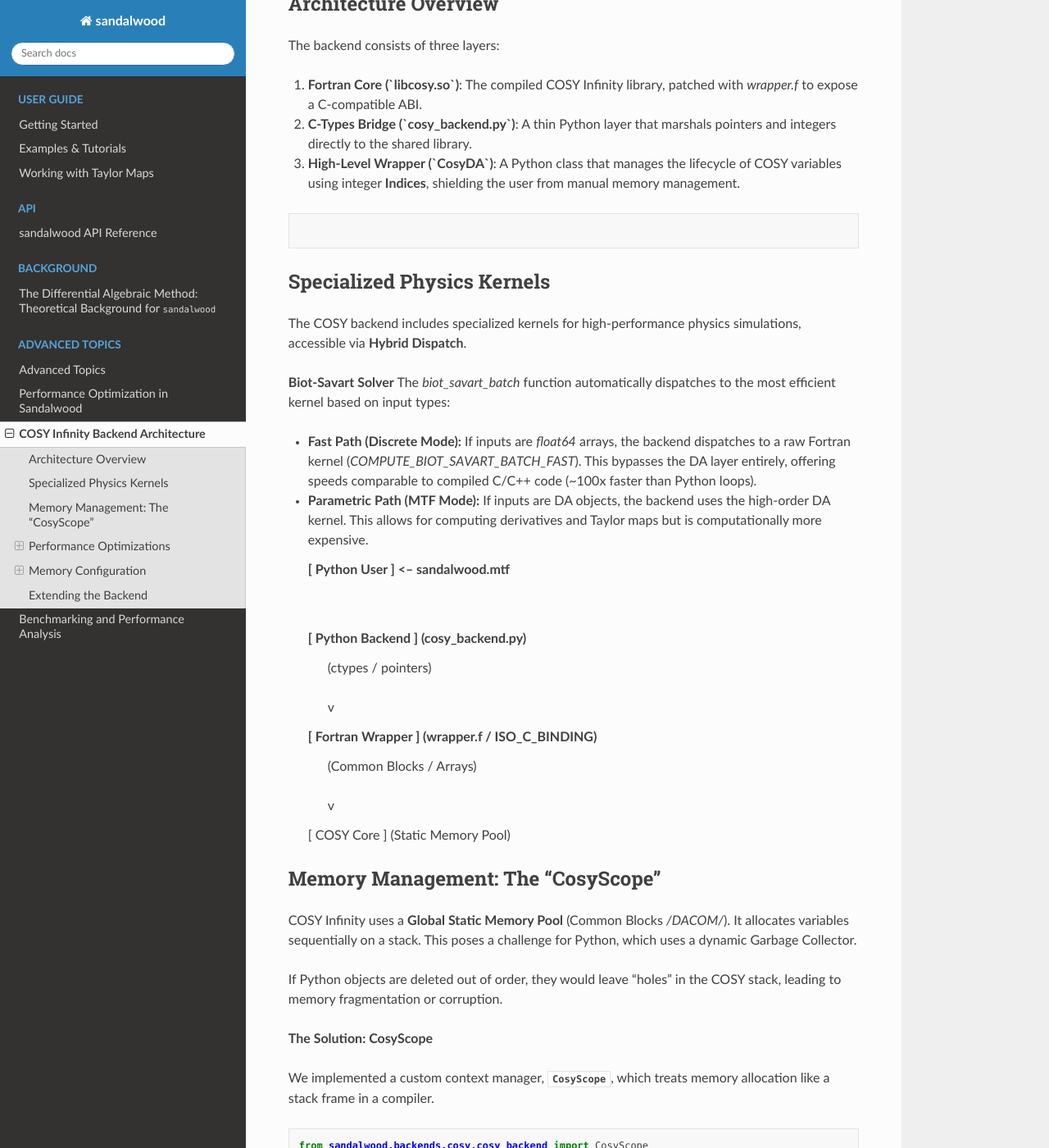
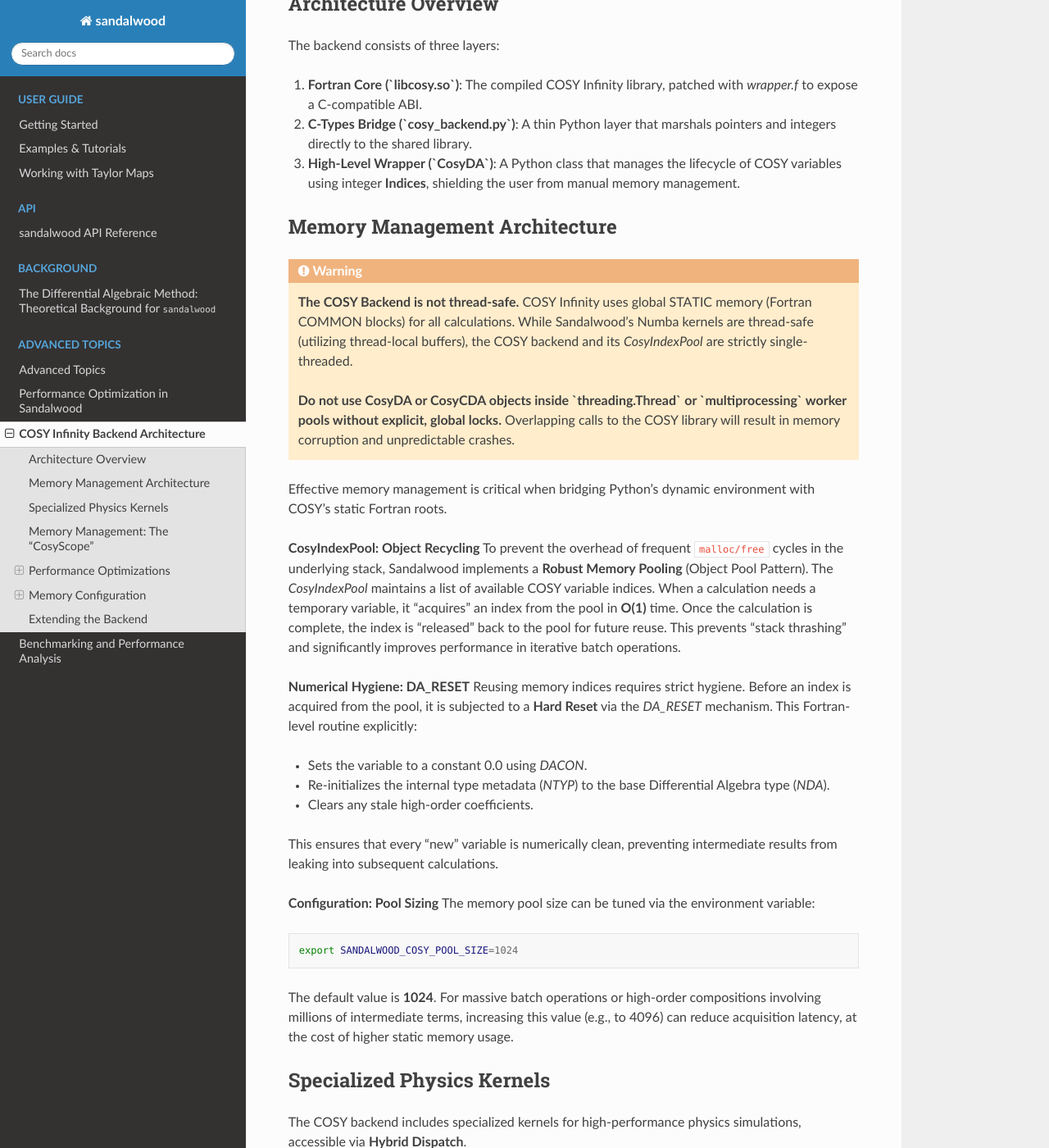
Before and after one commit to shashi-manikonda/sandalwood, a Sphinx documentation site: the page built from docs/cosy_backend.rst, in a window 1280 px wide and 1400 px high, scrolled down 316 px. Shown: the whole window at 82% size. Built offline with Sphinx 7.4.7 and the Read the Docs theme 3.1.0, drawn with Linux system fonts in a browser that asks for light colours.

Commit message:
Phase 4: Implement memory pooling, composition optimization, and advanced architecture documentation

```diff
--- a/docs/cosy_backend.rst
+++ b/docs/cosy_backend.rst
@@ -16,7 +16,39 @@
 2.  **C-Types Bridge (`cosy_backend.py`)**: A thin Python layer that marshals pointers and integers directly to the shared library.
 3.  **High-Level Wrapper (`CosyDA`)**: A Python class that manages the lifecycle of COSY variables using integer **Indices**, shielding the user from manual memory management.
 
-.. code-block:: text
+Memory Management Architecture
+------------------------------
+
+.. warning::
+   **The COSY Backend is not thread-safe.**
+   COSY Infinity uses global STATIC memory (Fortran COMMON blocks) for all calculations. While Sandalwood's Numba kernels are thread-safe (utilizing thread-local buffers), the COSY backend and its `CosyIndexPool` are strictly single-threaded.
+
+   **Do not use CosyDA or CosyCDA objects inside `threading.Thread` or `multiprocessing` worker pools without explicit, global locks.** Overlapping calls to the COSY library will result in memory corruption and unpredictable crashes.
+
+Effective memory management is critical when bridging Python's dynamic environment with COSY's static Fortran roots.
+
+**CosyIndexPool: Object Recycling**
+To prevent the overhead of frequent ``malloc/free`` cycles in the underlying stack, Sandalwood implements a **Robust Memory Pooling** (Object Pool Pattern).
+The `CosyIndexPool` maintains a list of available COSY variable indices. When a calculation needs a temporary variable, it "acquires" an index from the pool in **O(1)** time. Once the calculation is complete, the index is "released" back to the pool for future reuse. This prevents "stack thrashing" and significantly improves performance in iterative batch operations.
+
+**Numerical Hygiene: DA_RESET**
+Reusing memory indices requires strict hygiene. Before an index is acquired from the pool, it is subjected to a **Hard Reset** via the `DA_RESET` mechanism.
+This Fortran-level routine explicitly:
+
+* Sets the variable to a constant 0.0 using `DACON`.
+* Re-initializes the internal type metadata (`NTYP`) to the base Differential Algebra type (`NDA`).
+* Clears any stale high-order coefficients.
+
+This ensures that every "new" variable is numerically clean, preventing intermediate results from leaking into subsequent calculations.
+
+**Configuration: Pool Sizing**
+The memory pool size can be tuned via the environment variable:
+
+.. code-block:: bash
+
+   export SANDALWOOD_COSY_POOL_SIZE=1024
+
+The default value is **1024**. For massive batch operations or high-order compositions involving millions of intermediate terms, increasing this value (e.g., to 4096) can reduce acquisition latency, at the cost of higher static memory usage.
 
 Specialized Physics Kernels
 ---------------------------
--- a/docs/optimization.rst
+++ b/docs/optimization.rst
@@ -210,7 +210,7 @@
 Map composition (substituting one map into another: $F(G(x))$) is computationally expensive because it requires expanding high-order polynomials raised to high powers.
 
 *   **The Bottleneck**: In sparse mode, computing $(a + b + \dots)^n$ generates an explosion of intermediate terms before simplification.
-*   **The Solution**: We implemented a **Dense Parallel Kernel** using Numba.
+*   **The Solution**: We implemented a **Hybrid Strategy** that combines high-level topological logic with **Just-In-Time (JIT) compiled kernels** using Numba.
 
 **Algorithm Design:**
 
@@ -222,4 +222,4 @@
 3.  **Result**: The final dense array is converted back to a sparse MTF only once at the end.
 
 **Performance Impact**:
-Benchmarks show a **3x - 5x speedup** compared to the Python implementation for typical 2D and 3D maps at orders 4-8.
+Benchmarks show a **3x - 5x speedup** compared to the pure Python implementation for typical 2D and 3D maps at orders 4-8. This optimization is automatically engaged when the multiplication table is available (dense mode).
```
Also changed, not shown: CHANGELOG.md (+13 -0 lines), README.md (+8 -0 lines), docs/ROADMAP.md (added, +56 -0 lines), 1 other file.
